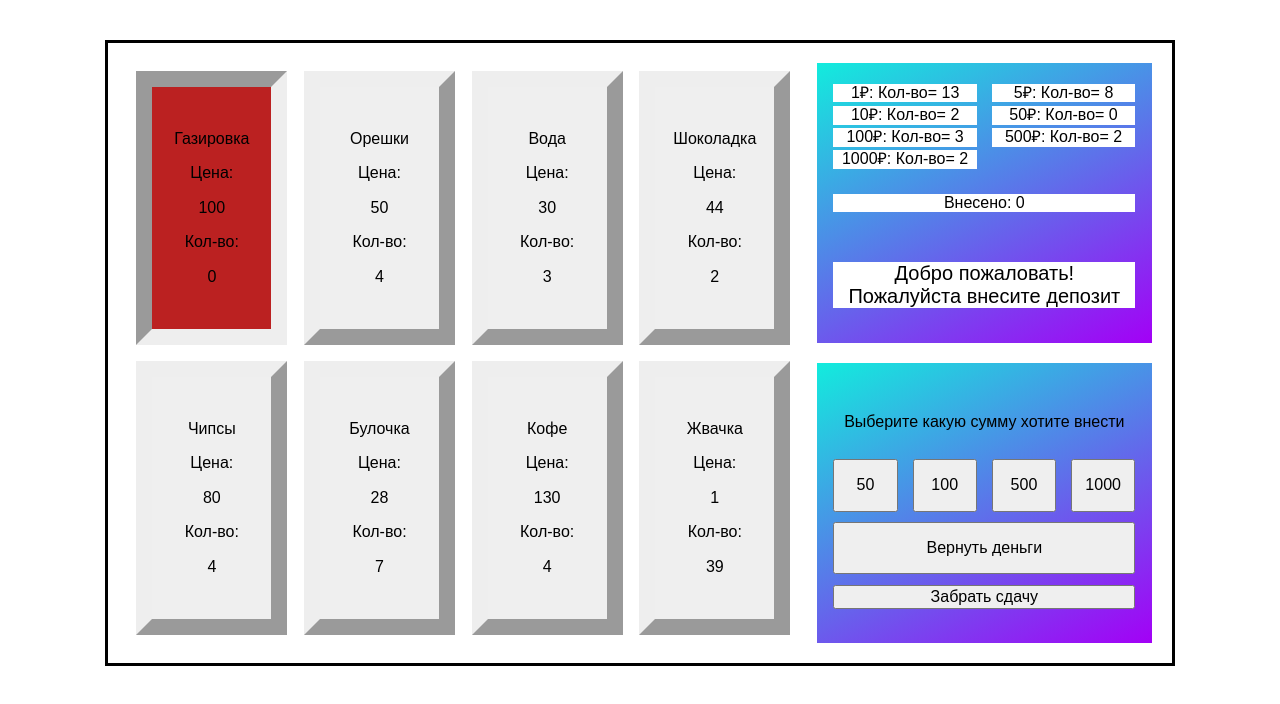
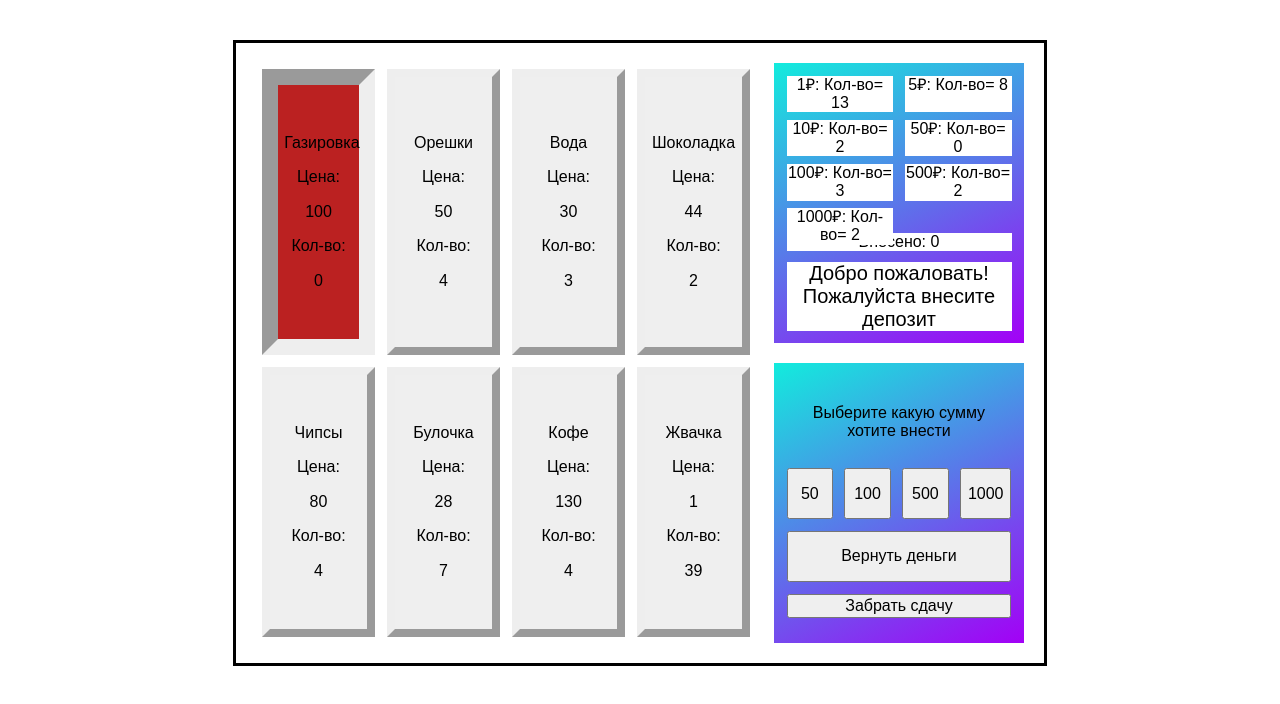
Before and after one commit to Proxergo/vending_machine, a website built with webpack: page src/index.html in a window 1280 px wide. Built offline with nearby package versions, Linux system fonts and the light colour scheme.

Commit message:
minor changes

```diff
--- a/package.json
+++ b/package.json
@@ -4,7 +4,7 @@
   "description": "",
   "main": "main.js",
   "scripts": {
-    "built": "cross-env NODE_ENV=production webpack --mode production",
+    "build": "cross-env NODE_ENV=production webpack --mode production",
     "dev": "cross-env NODE_ENV=development webpack --mode development",
     "start": "cross-env NODE_ENV=development webpack serve --mode development"
   },
--- a/src/css/style.css
+++ b/src/css/style.css
@@ -6,7 +6,7 @@ body {
 }
 
 .machine {
-    max-width: 1024px;
+    max-width: 60vw;
     margin: 5vh auto;
     padding: 20px;
     display: grid;
@@ -36,8 +36,7 @@ div:hover {
 
 .product {
     margin: 5%;
-    padding: 10%;
-    border: 1rem outset;
+    border: 8px outset;
 }
 
 .sidepud {
```
Also changed, not shown: readme.md.
